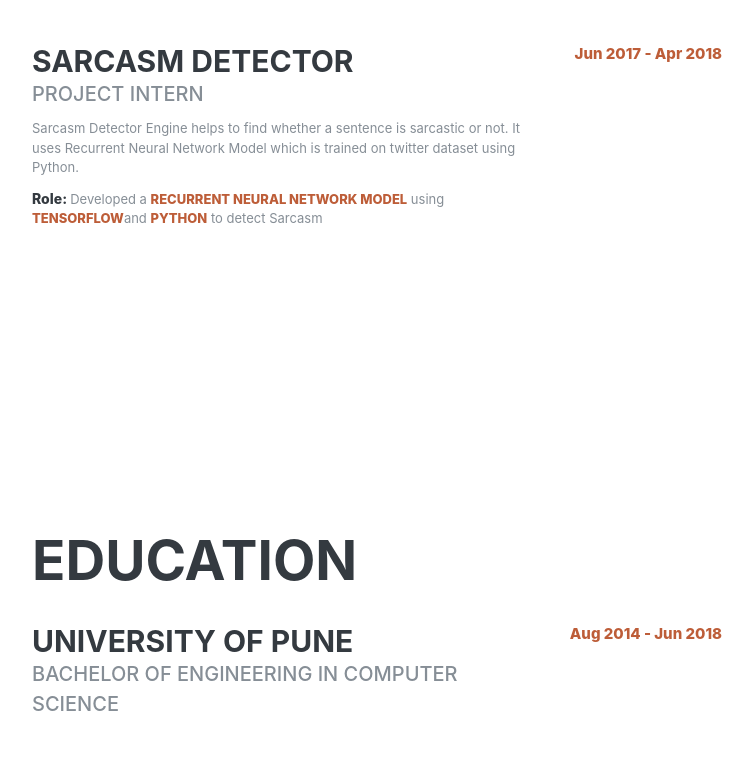
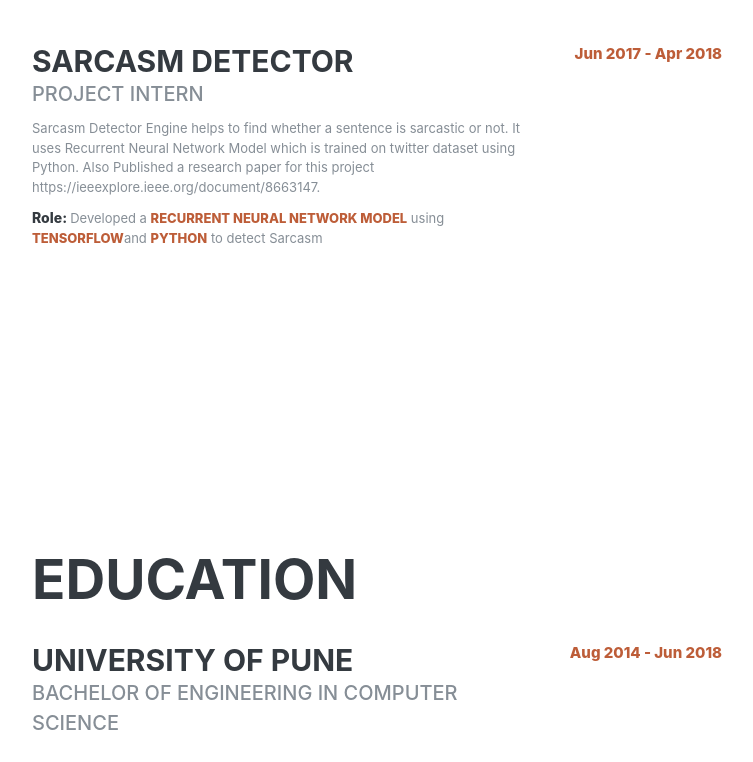
Before and after one commit to gauravostwal/gauravostwal.github.io, a React app: page / in a window 1280 px wide. Shown: the part 2766-3528 px from the top of the page, without its empty margins (248-1001 px from the left). Built offline with nearby package versions, Linux system fonts and the light colour scheme; a web font is replaced by a local one; what react-redux-form, redux-promise-middleware would draw is missing.

Commit message:
Adding the changes for ieee paper

```diff
--- a/src/components/Interests/index.tsx
+++ b/src/components/Interests/index.tsx
@@ -8,7 +8,6 @@ export class Interests extends React.PureComponent {
             <section className="resume-section p-3 p-lg-5 d-flex align-items-center" id="interests">
                 <div className="w-100">
                     <h2 className="mb-5">Interests</h2>
-                    <p className="intrests">,</p>
                     <p className="intrests mb-0">Apart from being a Full stack developer, I spend a large amount
                     of my free time exploring the latest technology advancements in the frontend web development
                     and backend world. Love to read research papers. A bit of Netflix too :) </p>
--- a/src/components/Projects/index.tsx
+++ b/src/components/Projects/index.tsx
@@ -87,6 +87,7 @@ export class Projects extends React.PureComponent {
                       <p className="description">
                         Sarcasm Detector Engine helps to find whether a sentence is sarcastic or not.
                         It uses Recurrent Neural Network Model which is trained on twitter dataset using Python.
+                        Also Published a research paper for this project https://ieeexplore.ieee.org/document/8663147.
                       </p>
                       <p className="description">
                         <span className="role-label">Role: </span>
```
